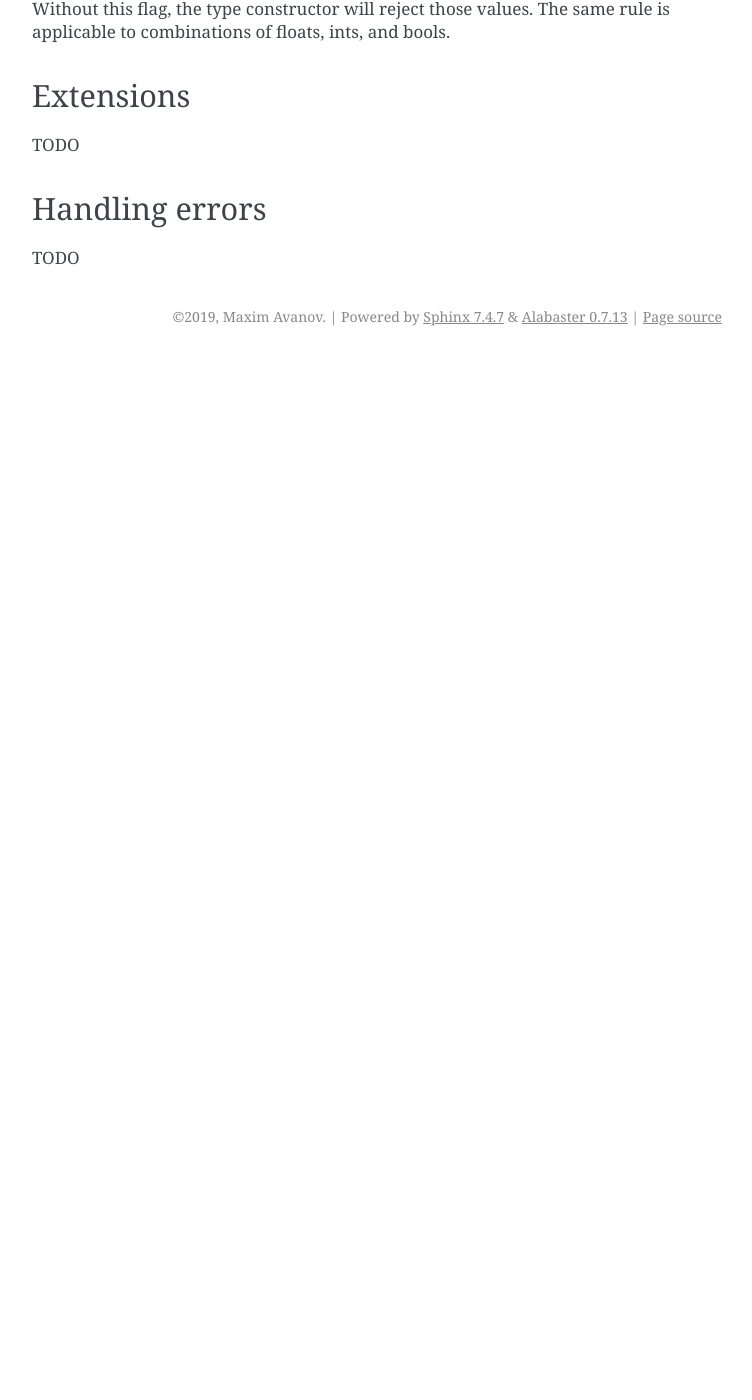
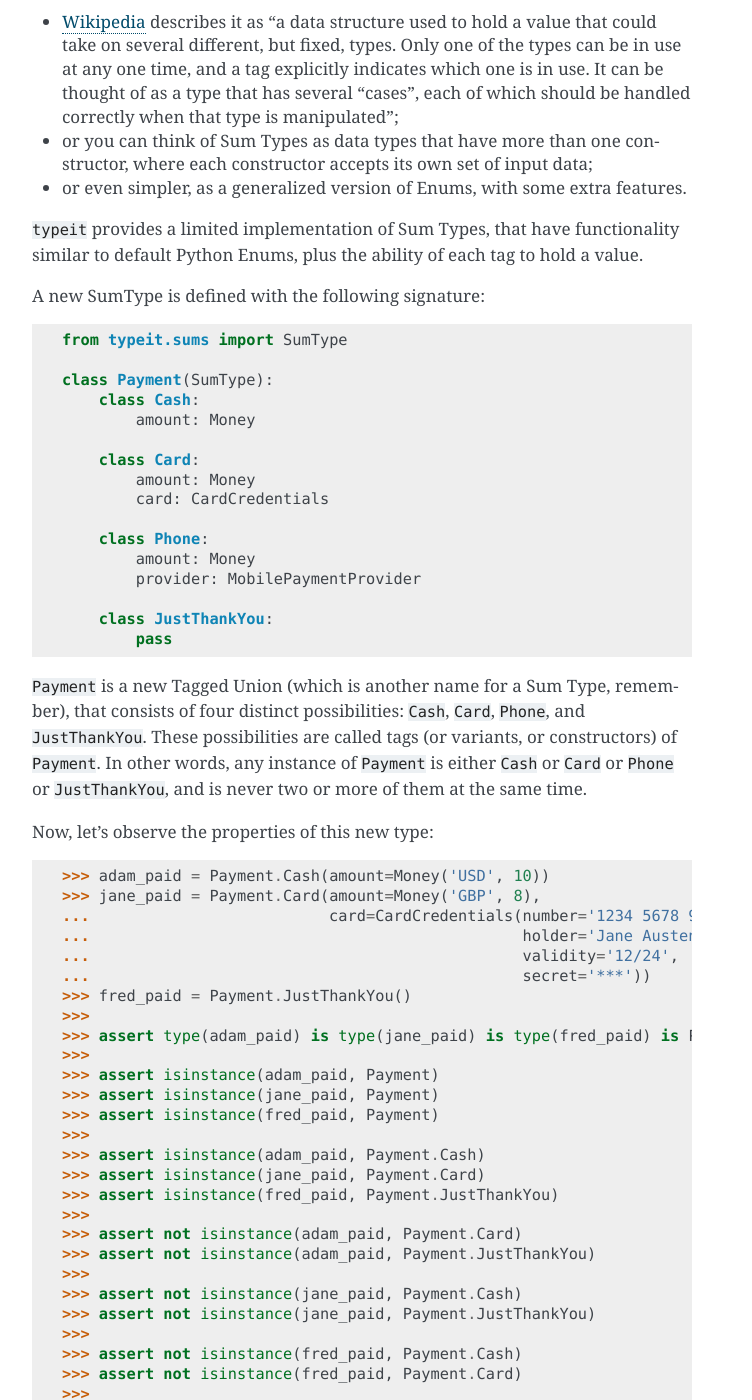
Before and after one commit to avanov/typeit, a Sphinx documentation site: the page built from docs/quickstart_guide.rst, in a window 1280 px wide and 1400 px high, scrolled down 3589 px. Shown: the whole window, without its empty margins (388-1140 px from the left). Built offline with Sphinx 7.4.7, drawn with Linux system fonts in a browser that asks for light colours; before the commit the page ends 3945 px from its top, so only the background shows below that; some of the changed text lies outside the part shown.

Commit message:
Update docs

```diff
--- a/docs/quickstart_guide.rst
+++ b/docs/quickstart_guide.rst
@@ -164,11 +164,131 @@ Supported types by default
 * ``typing.Tuple``
 * ``typing.Dict``
 * ``typing.Mapping``
+* ``typeit.sums.SumType``
 * ``enum.Enum`` derivatives
 * ``pathlib.Path`` derivatives
 * ``typing_extensions.Literal``
 * ``pyrsistent.typing.PVector``
 * ``pyrsistent.typing.PMap``
+
+
+Sum Type
+--------
+
+There are many ways to describe what a Sum Type (Tagged Union) is. Here's just a few of them:
+
+* `Wikipedia <https://en.wikipedia.org/wiki/Tagged_union>`_ describes it as "a data structure used
+  to hold a value that could take on several different, but fixed, types.
+  Only one of the types can be in use at any one time, and a tag explicitly indicates which one
+  is in use. It can be thought of as a type that has several “cases”, each of which should be handled
+  correctly when that type is manipulated";
+
+* or you can think of Sum Types as data types that have more than one constructor, where each constructor
+  accepts its own set of input data;
+
+* or even simpler, as a generalized version of Enums, with some extra features.
+
+``typeit`` provides a limited implementation of Sum Types, that have functionality similar to default Python Enums,
+plus the ability of each tag to hold a value.
+
+A new SumType is defined with the following signature:
+
+.. code-block:: python
+
+    from typeit.sums import SumType
+
+    class Payment(SumType):
+        class Cash:
+            amount: Money
+
+        class Card:
+            amount: Money
+            card: CardCredentials
+
+        class Phone:
+            amount: Money
+            provider: MobilePaymentProvider
+
+        class JustThankYou:
+            pass
+
+
+``Payment`` is a new Tagged Union (which is another name for a Sum Type, remember), that consists
+of four distinct possibilities: ``Cash``, ``Card``, ``Phone``, and ``JustThankYou``.
+These possibilities are called tags (or variants, or constructors) of ``Payment``.
+In other words, any instance of ``Payment`` is either ``Cash`` or ``Card`` or ``Phone`` or ``JustThankYou``,
+and is never two or more of them at the same time.
+
+Now, let's observe the properties of this new type:
+
+.. code-block:: python
+
+    >>> adam_paid = Payment.Cash(amount=Money('USD', 10))
+    >>> jane_paid = Payment.Card(amount=Money('GBP', 8),
+    ...                          card=CardCredentials(number='1234 5678 9012 3456',
+    ...                                               holder='Jane Austen',
+    ...                                               validity='12/24',
+    ...                                               secret='***'))
+    >>> fred_paid = Payment.JustThankYou()
+    >>>
+    >>> assert type(adam_paid) is type(jane_paid) is type(fred_paid) is Payment
+    >>>
+    >>> assert isinstance(adam_paid, Payment)
+    >>> assert isinstance(jane_paid, Payment)
+    >>> assert isinstance(fred_paid, Payment)
+    >>>
+    >>> assert isinstance(adam_paid, Payment.Cash)
+    >>> assert isinstance(jane_paid, Payment.Card)
+    >>> assert isinstance(fred_paid, Payment.JustThankYou)
+    >>>
+    >>> assert not isinstance(adam_paid, Payment.Card)
+    >>> assert not isinstance(adam_paid, Payment.JustThankYou)
+    >>>
+    >>> assert not isinstance(jane_paid, Payment.Cash)
+    >>> assert not isinstance(jane_paid, Payment.JustThankYou)
+    >>>
+    >>> assert not isinstance(fred_paid, Payment.Cash)
+    >>> assert not isinstance(fred_paid, Payment.Card)
+    >>>
+    >>> assert not isinstance(adam_paid, Payment.Phone)
+    >>> assert not isinstance(jane_paid, Payment.Phone)
+    >>> assert not isinstance(fred_paid, Payment.Phone)
+    >>>
+    >>> assert Payment('Phone') is Payment.Phone
+    >>> assert Payment('phone') is Payment.Phone
+    >>> assert Payment(Payment.Phone) is Payment.Phone
+    >>>
+    >>> paid = Payment(adam_paid)
+    >>> assert paid is adam_paid
+
+
+As you can see, every variant constructs an instance of the same type ``Payment``,
+and yet, every instance is identified with its own tag. You can use this tag to branch
+your business logic, like in a function below:
+
+.. code-block:: python
+
+    def notify_restaurant_owner(channel: Broadcaster, payment: Payment):
+        if isinstance(payment, Payment.JustThankYou):
+            channel.push(f'A customer said Big Thank You!')
+        else:  # Cash, Card, Phone instances have the `payment.amount` attribute
+            channel.push(f'A customer left {payment.amount}!')
+
+
+And, of course, you can use Sum Types in signatures of your serializable data:
+
+.. code-block:: python
+
+    from typing import NamedTuple, Sequence
+    from typeit import type_constructor
+
+    class Payments(NamedTuple):
+        latest: Sequence[Payment]
+
+    mk_payments, dict_payments = type_constructor ^ Payments
+
+    json_ready = dict_payments(Payments(latest=[adam_paid, jane_paid, fred_paid]))
+    payments = mk_payments(json_ready)
 
 
 Flags
```
Also changed, not shown: 3 other files.
